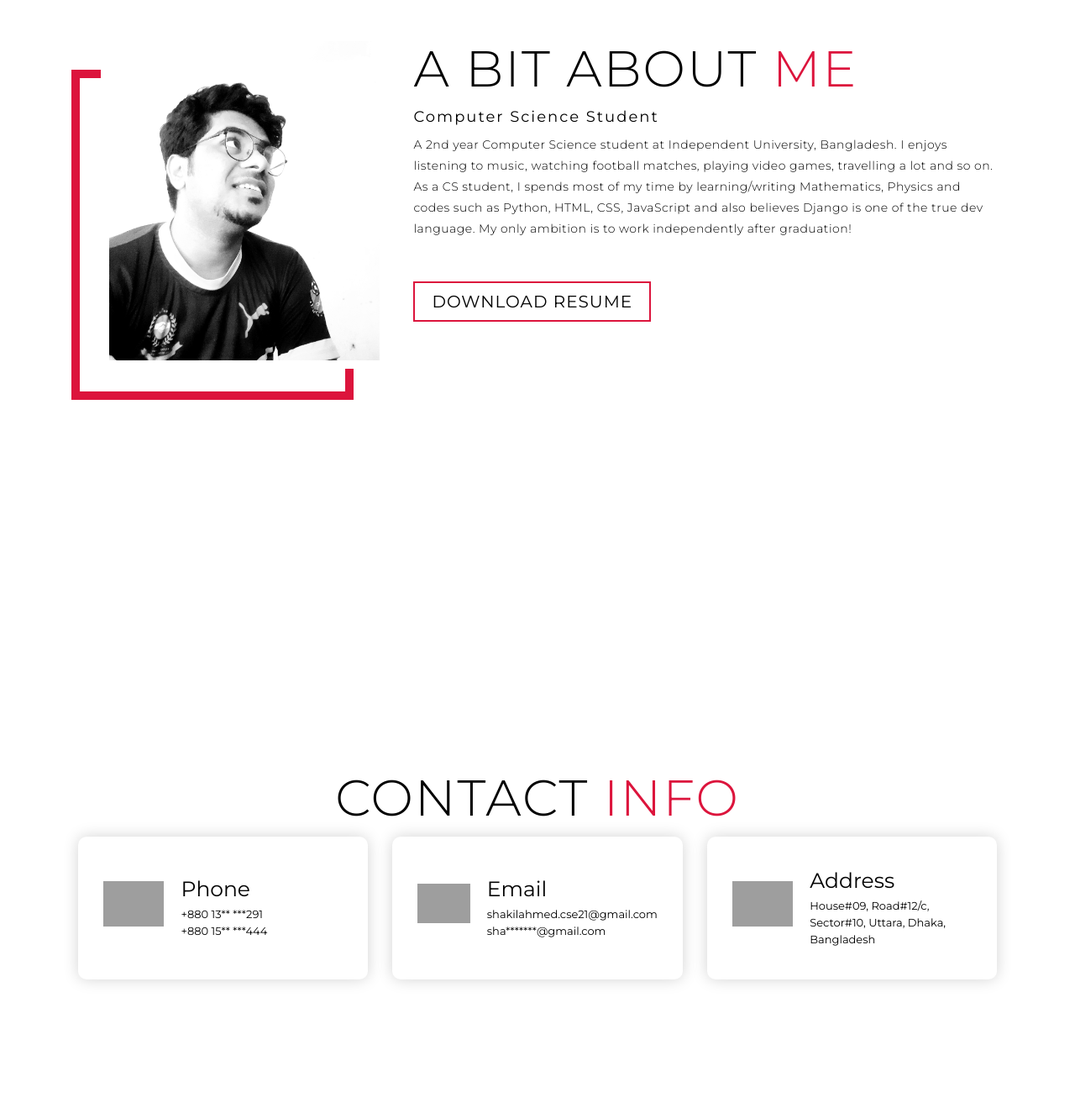
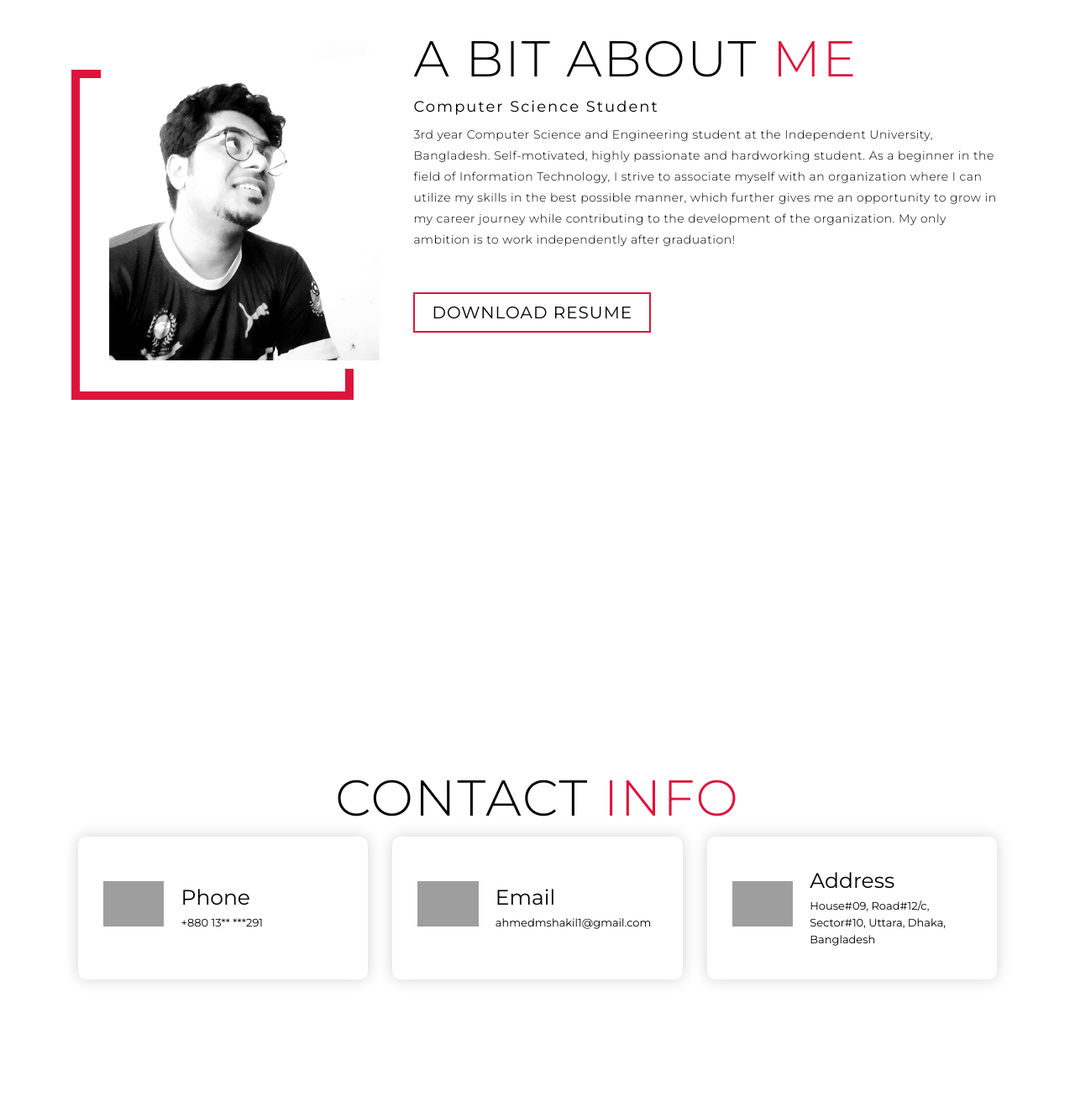
Before and after one commit to ahmedmshakil/shakilahmed.github.io, a plain HTML site: page index.html in a window 1280 px wide. Shown: the part 4135-5460 px from the top of the page at 84% size. Drawn offline with Linux system fonts and the light colour scheme; grey boxes are pictures that could not be loaded.

Commit message:
Updateon31st dec2023.html
information updated

```diff
--- a/index.html
+++ b/index.html
@@ -57,7 +57,7 @@
     <div class="services container">
       <div class="service-top">
         <h2 class="section-title">Career <span>Objective</span></h2>
-        <p><a href="https://github.com/Shakhawat-Shakil">👉👉 Visit my github! 👈👈</a></p>
+        <p><a href="https://github.com/ahmedmshakil">👉👉 Visit my github! 👈👈</a></p>
          <p>“Self-motivated, highly passionate and hardworking student. As a beginner in
           the field of Information Technology, I strive to associate myself with an
           organization where I can utilize my skills in the best possible manner, which
@@ -185,13 +185,11 @@
       <div class="col-right">
         <h1 class="section-title">A BIT ABOUT <span>ME</span></h1>
         <h2>Computer Science  Student</h2>
-        <p>A 2nd year Computer Science student at Independent
-          University, Bangladesh. I enjoys listening to music,
-          watching football matches, playing video games, travelling
-          a lot and so on. As a CS student, I spends most of my time
-          by learning/writing Mathematics, Physics and codes such as Python, HTML, CSS, JavaScript and also believes Django is one
-          of the true dev language. My only ambition is to work
-          independently after graduation!</p>
+        <p>3rd year Computer Science and Engineering student at the Independent University, Bangladesh.
+          Self-motivated, highly passionate and hardworking student. As a beginner in the field of Information Technology,
+          I strive to associate myself with an organization where I can utilize my skills in the best possible manner,
+          which further gives me an opportunity to grow in my career journey while contributing to the development of the organization.
+          My only ambition is to work independently after graduation!</p>
         <a href="#" class="cta">Download Resume</a>
       </div>
     </div>
@@ -213,15 +211,13 @@
           <div class="contact-info">
             <h1>Phone</h1>
             <h2>+880 13** ***291</h2>
-            <h2>+880 15** ***444</h2>
           </div>
         </div>
         <div class="contact-item">
           <div class="icon"><img src="https://img.icons8.com/bubbles/100/000000/new-post.png" /></div>
           <div class="contact-info">
             <h1>Email</h1>
-            <h2>shakilahmed.cse21@gmail.com</h2>
-            <h2>sha*******@gmail.com</h2>
+            <h2>ahmedmshakil1@gmail.com</h2>
           </div>
         </div>
         <div class="contact-item">
@@ -260,7 +256,7 @@
           <a href="#"><img src="https://img.icons8.com/stickers/100/000000/github.png" /></a>
         </div>
       </div>
-      <p>Copyright © 2022 Shakhawat_Shakil_Ahmed. All rights reserved</p>
+      <p>Copyright © 2021 ahmedmshakil. All rights reserved</p>
     </div>
   </section>
   <!-- End Footer -->
```
